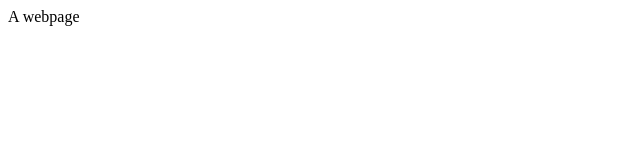
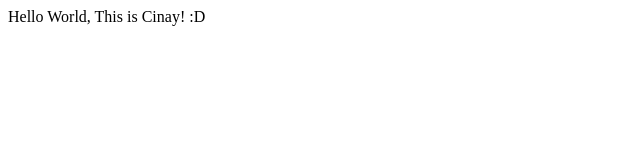
Before and after one commit to Cdilibal/cdilibal.me, a plain HTML site: page index.html in a window 1280 px wide. Shown: the whole page, without its empty margins (0-640 px from the left). Drawn offline with Linux system fonts and the light colour scheme.

Commit message:
updated text

```diff
--- a/index.html
+++ b/index.html
@@ -4,6 +4,6 @@
         <title>cdilibal.me</title>
     </head>
     <body>
-        A webpage
+        Hello World, This is Cinay! :D
     </body>
 </html>
```
